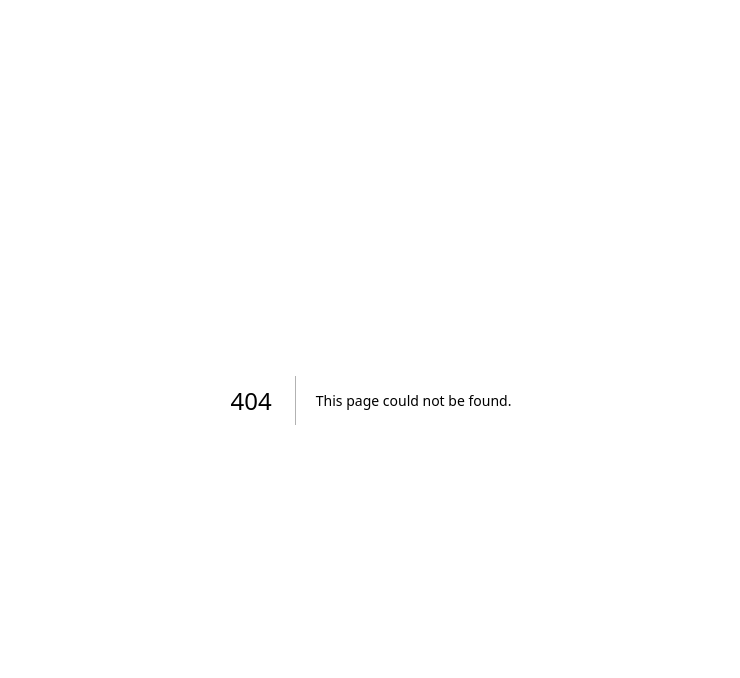
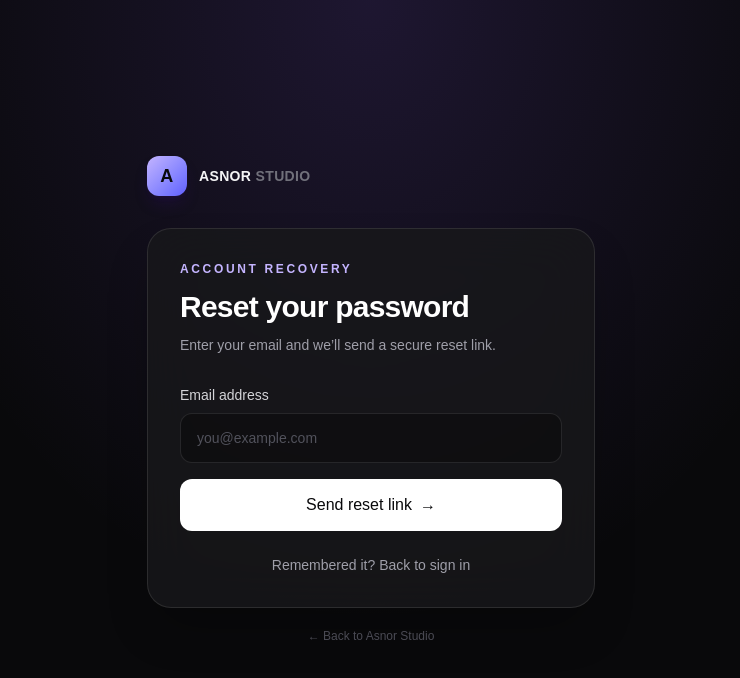
Before and after one commit to azuleermenu-dot/Asnor-Studio, a Next.js app: page /reset-password in a window 1280 px wide. Before the commit this address had no page. Shown: the top 678 px of the page, without its empty margins (269-1009 px from the left). Built offline with nearby package versions, Linux system fonts and the light colour scheme.

Commit message:
Add password reset page

```diff
--- /dev/null
+++ b/app/(auth)/reset-password/page.tsx
@@ -0,0 +1,6 @@
+import Link from "next/link";
+import { resetPassword } from "../actions";
+import { AuthForm } from "@/components/auth-form";
+export default function ResetPasswordPage() {
+  return <AuthForm mode="reset" title="Reset your password" subtitle="Enter your email and we’ll send a secure reset link." action={resetPassword} submitLabel="Send reset link" footer={<>Remembered it? <Link className="font-medium text-violet-300 hover:text-violet-200" href="/login">Back to sign in</Link></>} />;
+}
```
